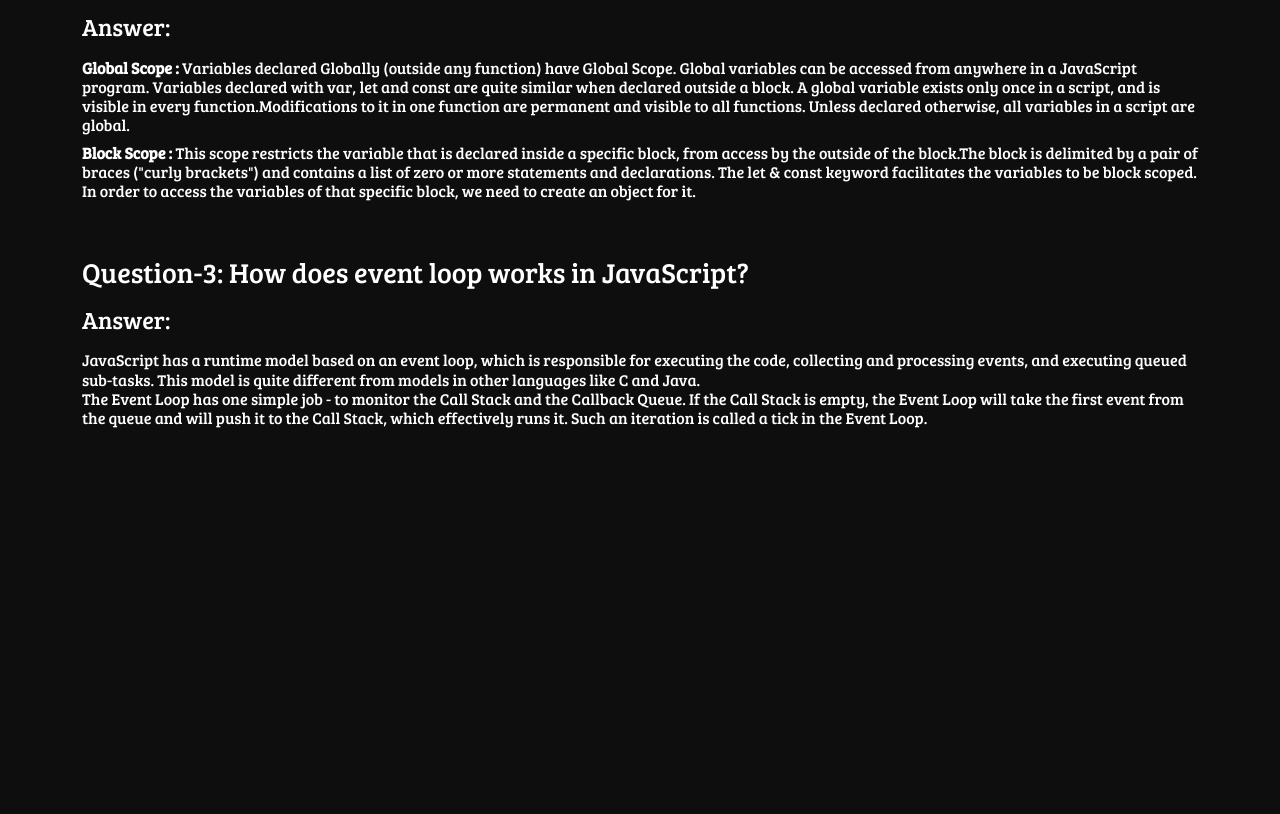
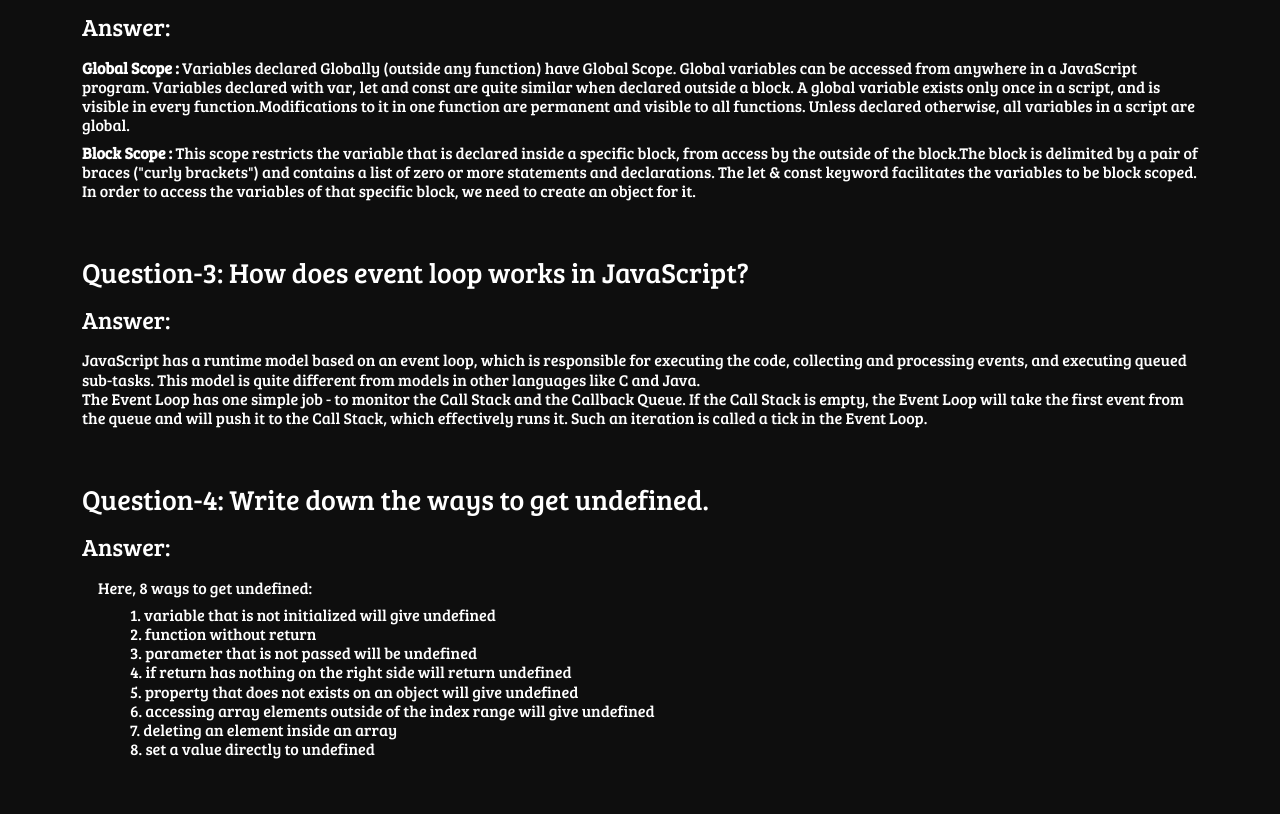
Before and after one commit to LaboneeAktar/speed-monster, a plain HTML site: page blog.html in a window 1280 px wide. Shown: the part 551-1365 px from the top of the page. Before the commit the page ends 986 px from the top, so only its background shows below. Drawn offline with nearby package versions, Linux system fonts and the light colour scheme.

Commit message:
question 4 solved

```diff
--- a/blog.html
+++ b/blog.html
@@ -23,7 +23,7 @@
         h3,
         h4,
         h6,
-        p {
+        .table {
             font-family: 'Bree Serif', serif;
         }
     </style>
@@ -94,7 +94,7 @@
                 Stack, which effectively runs it. Such an iteration is called a tick in the Event Loop.
             </h6>
         </div>
-        <!-- <div class="py-5">
+        <div class="py-5">
             <h3>Question-4: Write down the ways to get undefined.</h3>
             <h4 class="py-2">Answer:</h4>
             <h6 class="ps-3"> Here, 8 ways to get undefined: </h6>
@@ -108,7 +108,7 @@
                 7. deleting an element inside an array <br>
                 8. set a value directly to undefined
             </h6>
-        </div> -->
+        </div>
     </section>
 
     <script src="https://cdn.jsdelivr.net/npm/bootstrap@5.2.1/dist/js/bootstrap.bundle.min.js"
```
